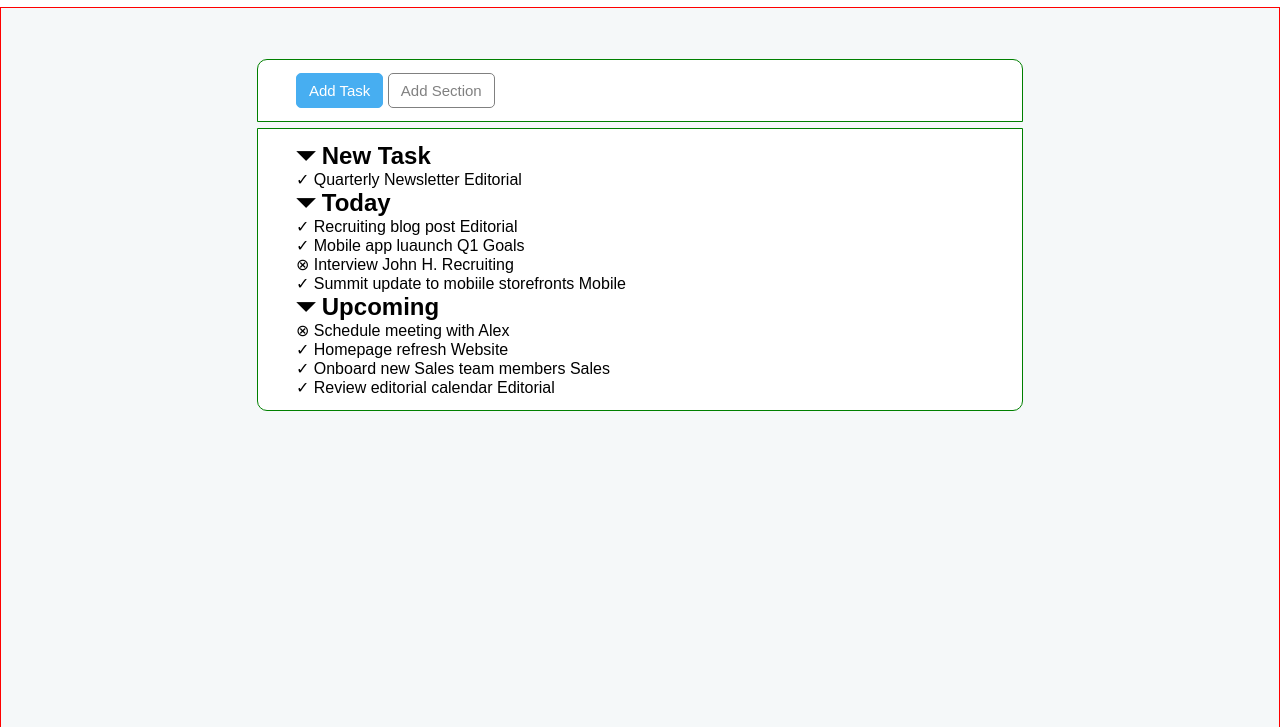
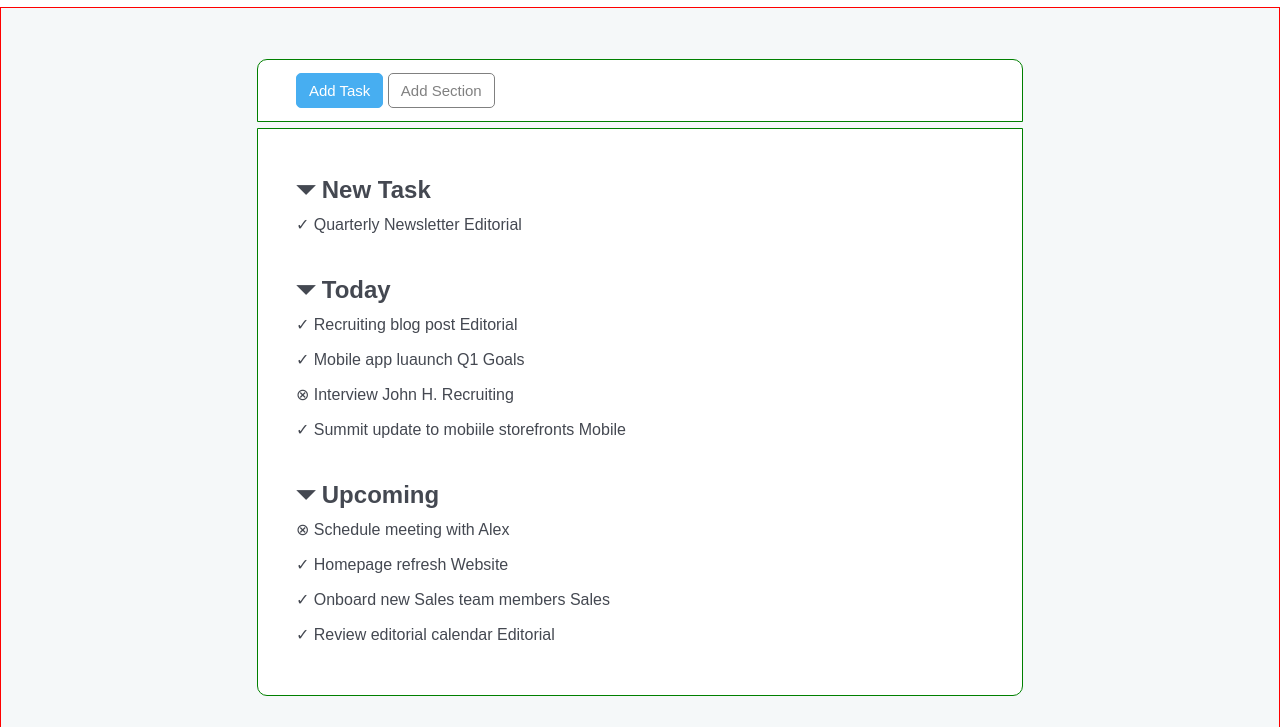
Before and after one commit to soniabergamini/html-css-toboolist, a plain HTML site: page index.html in a window 1280 px wide. Shown: the part 73-800 px from the top of the page. Drawn offline with Linux system fonts and the light colour scheme.

Commit message:
[css] aggiunta style testo task

```diff
--- a/Risorse/CSS/style.css
+++ b/Risorse/CSS/style.css
@@ -65,4 +65,10 @@ button {
 #task {
     margin: 0 20% 2%;
     border-radius: 0 0 10px 10px;
+    color: #444851;
 }
+
+#task section {
+    margin: 30px 0;
+    line-height: 35px;
+}
```
